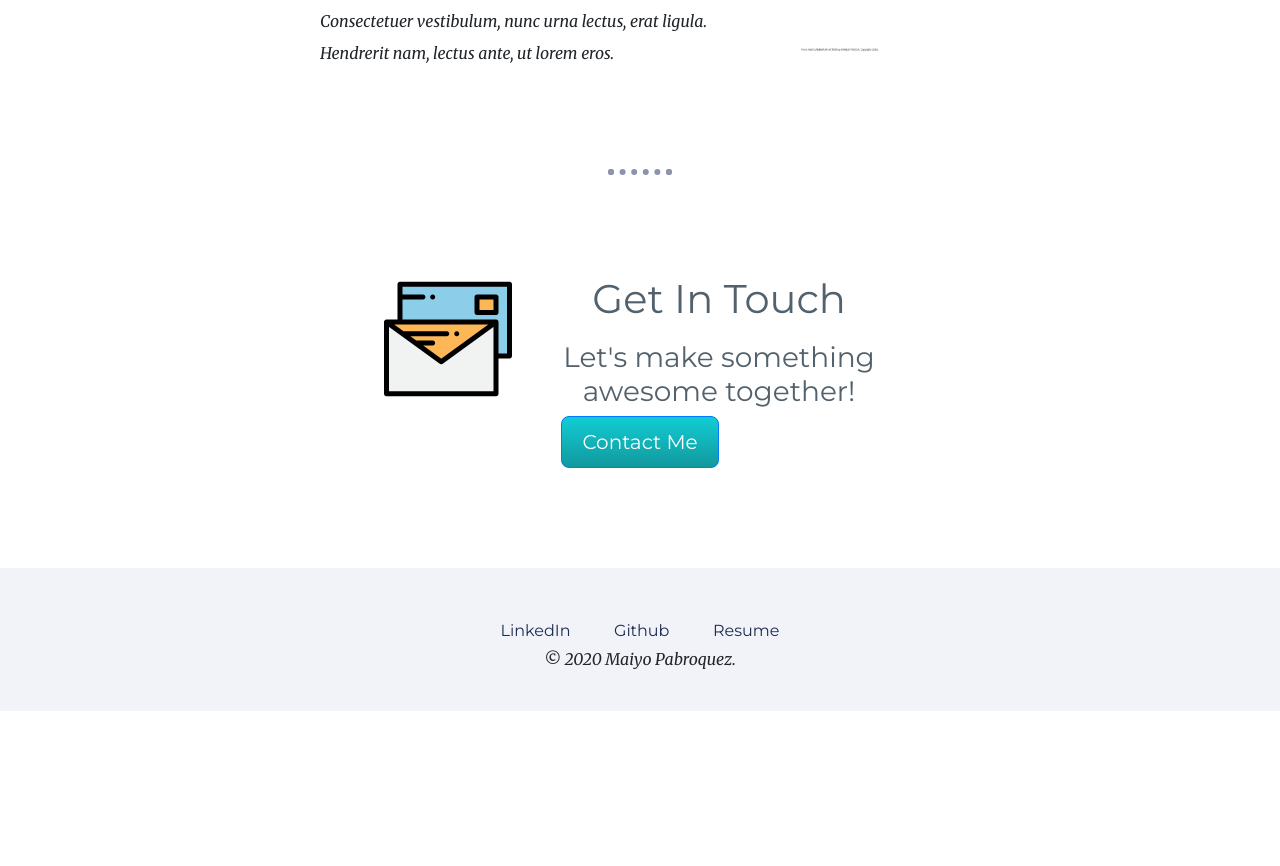
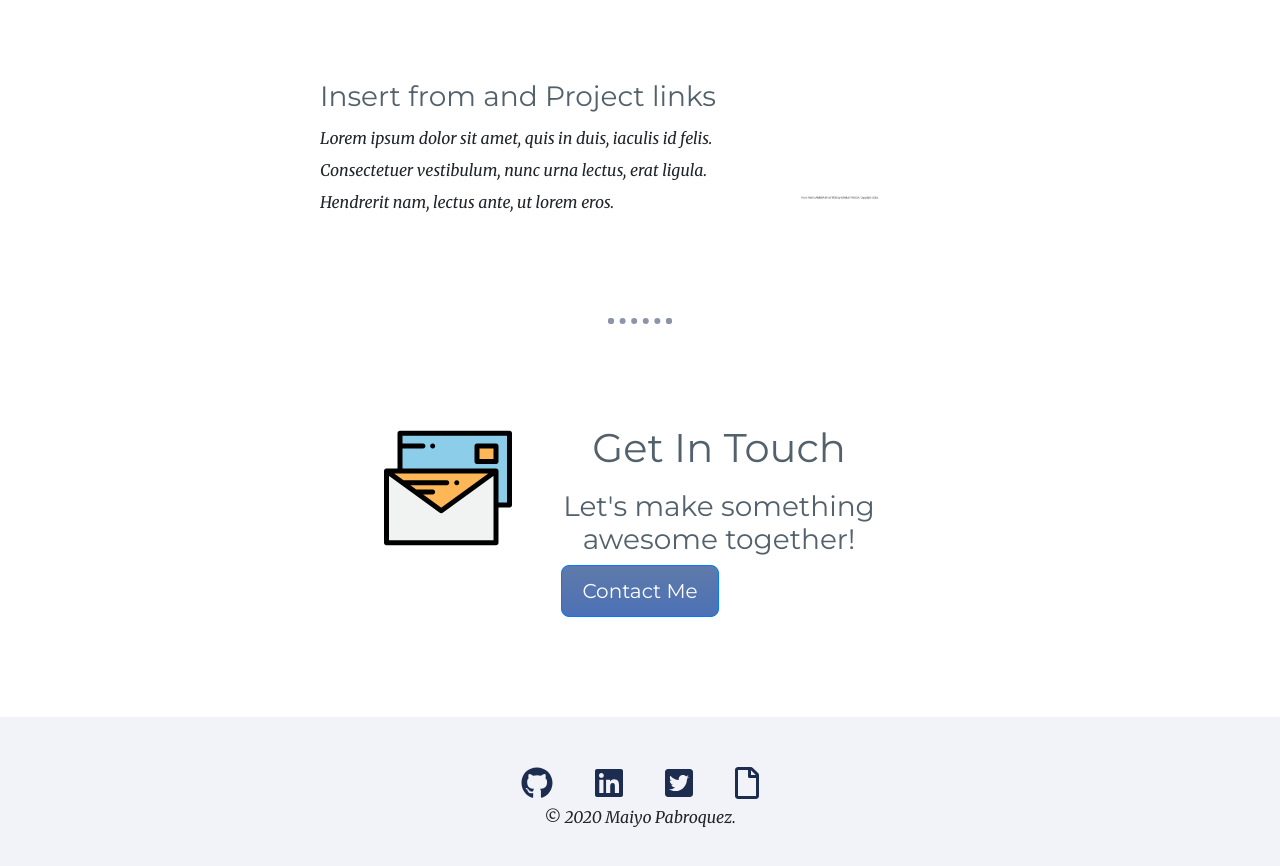
Before and after one commit to maiyopabz/Personal-site, a website: page index.html in a window 1280 px wide. Shown: the part 1804-2670 px from the top of the page. Before the commit the page ends 2515 px from the top, so only its background shows below. Drawn offline with nearby package versions, Linux system fonts and the light colour scheme.

Commit message:
TOP & BOTTOM href fab-icon

```diff
--- a/css/styles.css
+++ b/css/styles.css
@@ -129,6 +129,8 @@ a{
     font-size: medium;
     width: 30%;
     margin: auto;
+    padding-bottom: 50px;
+
   }
 
 .contact-me {
@@ -158,12 +160,12 @@ a{
   }
 
   .btn {
-    background: #11cdd4;
-    background-image: -webkit-linear-gradient(top, #11cdd4, #11999e);
-    background-image: -moz-linear-gradient(top, #11cdd4, #11999e);
-    background-image: -ms-linear-gradient(top, #11cdd4, #11999e);
-    background-image: -o-linear-gradient(top, #11cdd4, #11999e);
-    background-image: linear-gradient(to bottom, #11cdd4, #11999e);
+    background: #4c71b6;
+    background-image: -webkit-linear-gradient(top, #4c71b6, #4c71b6);
+    background-image: -moz-linear-gradient(top, #4c71b6, #4c71b6);
+    background-image: -ms-linear-gradient(top, #4c71b6, #4c71b6);
+    background-image: -o-linear-gradient(top, #4c71b6, #4c71b6);
+    background-image: linear-gradient(to bottom, #5f7aaa, #4c71b6);
     -webkit-border-radius: 8;
     -moz-border-radius: 8;
     border-radius: 8px;
@@ -175,11 +177,11 @@ a{
   }
 
   .btn:hover {
-    background: #30e3cb;
-    background-image: -webkit-linear-gradient(top, #30e3cb, #2bc4ad);
-    background-image: -moz-linear-gradient(top, #30e3cb, #2bc4ad);
-    background-image: -ms-linear-gradient(top, #30e3cb, #2bc4ad);
-    background-image: -o-linear-gradient(top, #30e3cb, #2bc4ad);
-    background-image: linear-gradient(to bottom, #30e3cb, #2bc4ad);
+    background: #4c71b6;
+    background-image: -webkit-linear-gradient(top, #5f7aaa, #5f7aaa);
+    background-image: -moz-linear-gradient(top, #5f7aaa, #5f7aaa);
+    background-image: -ms-linear-gradient(top, #5f7aaa, #5f7aaa);
+    background-image: -o-linear-gradient(top, #83b8e9, #83b8e9);
+    background-image: linear-gradient(to bottom, #83b8e9, #83b8e9);
     text-decoration: none;
   }
--- a/index.html
+++ b/index.html
@@ -5,6 +5,8 @@
 <head>
   <meta charset="UTF-8">
   <link rel="stylesheet" href="https://maxcdn.bootstrapcdn.com/bootstrap/4.0.0/css/bootstrap.min.css">
+  <link rel="stylesheet" href="path/to/bootstrap/css/bootstrap.min.css">
+  <link rel="stylesheet" href="path/to/font-awesome/css/font-awesome.min.css">
 
   <meta name="viewport" content="width=device-width, initial-scale=1.0">
   <title>Maiyo Pabroquez</title>
@@ -13,6 +15,7 @@
   <link
     href="https://fonts.googleapis.com/css2?family=Merriweather:ital@1&family=Montserrat&family=Sacramento&display=swap"
     rel="stylesheet">
+</head>
 
 <body>
 
@@ -25,13 +28,22 @@
 
   </div>
 
+
+  </div>
+
   <div class="middle-container">
 
     <div class="profile">
       <img class="top-primary" src="images/circle-maiyo.png" alt="primary-img">
       <h2>Hi</h2>
-      <p class="intro">I'm a Web Developer. I love learning new ways to code and bringing up fully functional website.❤️
+      <p class="intro">I'm a coding bootcamp grad. Who has a passion for code. I believe in hard-work and consitency will always beat talent anyday. I love learning new ways to code and bringing up fully functional website.❤️
       </p>
+      <span style="font-size: 8px;">
+        <a href="https://github.com/maiyopabz?tab=repositories"> <i class="fab fa-github fa-4x"></i></a>
+        <a href="https://www.linkedin.com/in/maiyo-pabroquez-5b8864161/"> <i class="fab fa-linkedin fa-4x"></i></a>
+        <a href="www.twitter.com"> <i class="fab fa-twitter-square fa-4x"></i></a>
+        <a href="https://www.kickresume.com/cv/0anY7/"> <i class="far fa-file fa-4x"></i></a>
+      </span>
     </div>
 
     <hr>
@@ -112,7 +124,7 @@
             <div class="modal-body">
               <form>
                 <div class="form-group">
-                  <label for="recipient-name" class="col-form-label">:</label>
+                  <label for="recipient-name" class="col-form-label">Your Email:</label>
                   <input type="text" class="form-control" id="recipient-name">
                 </div>
                 <div class="form-group">
@@ -134,9 +146,12 @@
 
 
   <div class="bottom-container">
-    <a class="footer-link" href="https://www.linkedin.com/in/maiyo-pabroquez-5b8864161/">LinkedIn</a>
-    <a class="footer-link" href="https://github.com/maiyopabz/">Github</a>
-    <a class="footer-link" href="https://www.kickresume.com/cv/0anY7/">Resume</a>
+    <span style="font-size: 8px;">
+      <a href="https://github.com/maiyopabz?tab=repositories"> <i class="fab fa-github fa-4x"></i></a>
+      <a href="https://www.linkedin.com/in/maiyo-pabroquez-5b8864161/"> <i class="fab fa-linkedin fa-4x"></i></a>
+      <a href="www.twitter.com"> <i class="fab fa-twitter-square fa-4x"></i></a>
+      <a href="https://www.kickresume.com/cv/0anY7/"> <i class="far fa-file fa-4x"></i></a>
+    </span>
     <p class="copyright">© 2020 Maiyo Pabroquez.</p>
   </div>
 
@@ -150,6 +165,8 @@
   <script src="https://code.jquery.com/jquery-3.2.1.slim.min.js"></script>
   <script src="https://cdnjs.cloudflare.com/ajax/libs/popper.js/1.12.9/umd/popper.min.js"></script>
   <script src="https://maxcdn.bootstrapcdn.com/bootstrap/4.0.0/js/bootstrap.min.js"></script>
+   <!-- Font Awesome -->
+   <script defer src="https://use.fontawesome.com/releases/v5.0.7/js/all.js"></script>
 
 
 </body>
```
